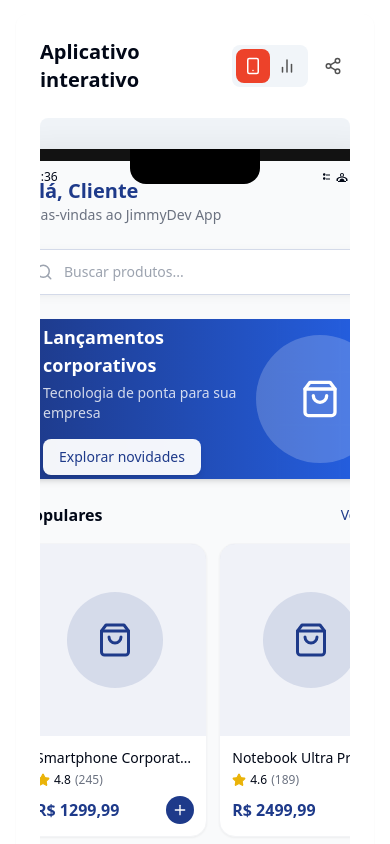
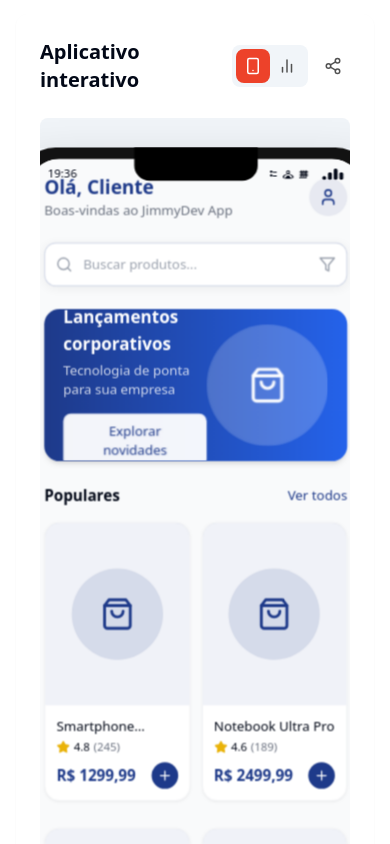
Before and after one commit to jimmyoficial/jimmydev-site-builder-pro, a React (Vite) app: page / in a window 390 px wide. Shown: the part 6940-7784 px from the top of the page. Built offline with nearby package versions, Linux system fonts and the light colour scheme.

Commit message:
Fix: Mobile app simulator size
Adjust the mobile app simulator to match the smartphone size and display the complete smartphone frame.

```diff
--- a/src/components/AppSimulator.tsx
+++ b/src/components/AppSimulator.tsx
@@ -443,9 +443,9 @@ export const AppSimulator: React.FC = () => {
         )}
 
         <div
-          className="device-frame relative transform transition-all duration-500"
+          className="device-frame relative"
           style={{
-            width: `${deviceStyle.width * 1.2}px`,
+            width: `${deviceStyle.width}px`,
             boxShadow: deviceStyle.shadowStyle,
           }}
         >
@@ -466,8 +466,8 @@ export const AppSimulator: React.FC = () => {
             <div
               className="device-screen rounded-[32px] overflow-hidden bg-white relative"
               style={{
-                height: `${deviceStyle.height * 1.1}px`,
-                width: `${deviceStyle.width * 1.1}px`,
+                height: `${deviceStyle.height}px`,
+                width: `${deviceStyle.width - (deviceStyle.bezelWidth * 2)}px`,
               }}
             >
               <div className="h-8 bg-transparent absolute top-0 left-0 right-0 z-10 flex justify-between items-center px-5">
--- a/src/styles/simulator.css
+++ b/src/styles/simulator.css
@@ -167,36 +167,39 @@
   transform: perspective(800px) rotateY(-15deg) rotateX(-5deg);
 }
 
-/* Device screen media query for better responsiveness */
-@media (min-height: 900px) {
-  .device-frame {
-    transform: scale(1.25);
-  }
-}
-
-@media (min-height: 1000px) {
-  .device-frame {
-    transform: scale(1.35);
-  }
-}
-
-/* Updated app simulator container size to match real smartphone */
+/* App simulator container - Updated for better visibility */
 .app-simulator-container {
-  height: 850px;  /* Increased height */
+  height: 100%;
   display: flex;
   justify-content: center;
   align-items: center;
+  padding: 20px 0;
+  overflow: visible;
 }
 
-/* Increase the device size and screen in AppSimulator */
+/* Device body and screen - Adjusted to ensure full visibility */
 .device-body {
-  width: 400px;  /* Increased from default */
-  height: 820px; /* Increased from default */
+  width: 375px;
+  height: 780px;
+  position: relative;
 }
 
 .device-screen {
   height: 100%;
   width: 100%;
+}
+
+/* Scale adjustments to ensure the device is fully visible */
+@media (min-height: 800px) {
+  .device-frame {
+    transform: scale(0.95);
+  }
+}
+
+@media (max-height: 799px) {
+  .device-frame {
+    transform: scale(0.85);
+  }
 }
 
 /* Website simulator specific styles */
```
